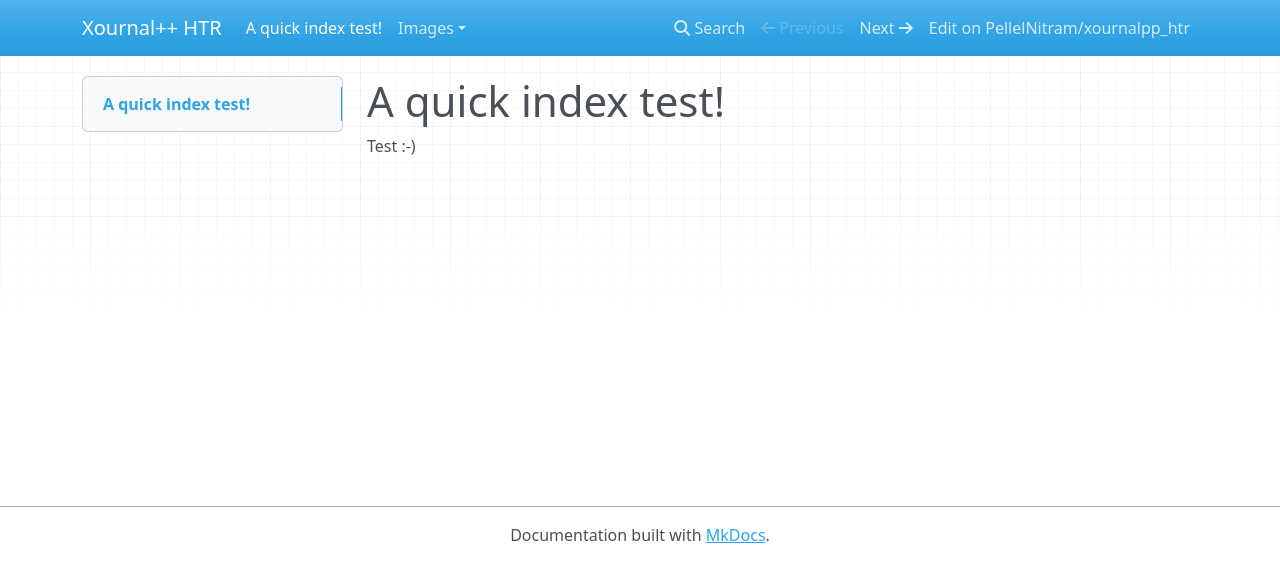
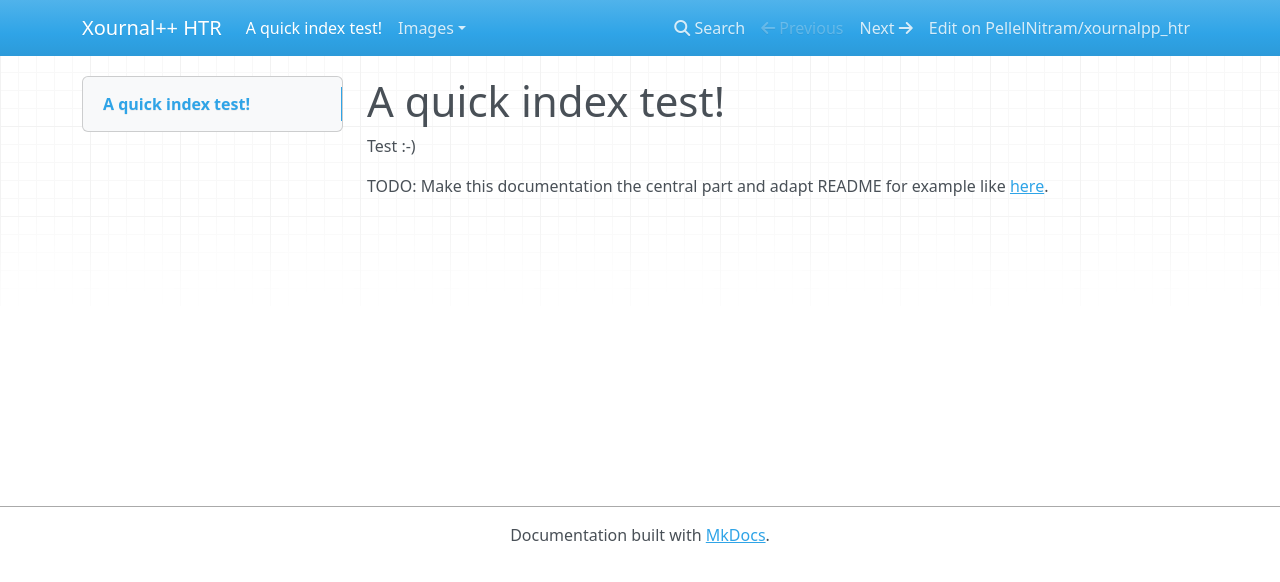
Before and after one commit to PellelNitram/xournalpp_htr, an MkDocs documentation site: the page built from docs/index.md, in a window 1280 px wide. Shown: the top 582 px of the page. Built offline with MkDocs 1.6.1, drawn with Linux system fonts in a browser that asks for light colours; nearby versions of some CDN libraries.

Commit message:
Work on documentation index page.

```diff
--- a/docs/index.md
+++ b/docs/index.md
@@ -1,3 +1,5 @@
 # A quick index test!
 
 Test :-)
+
+TODO: Make this documentation the central part and adapt README for example like [here](https://github.com/jaredpalmer/formik).
```
